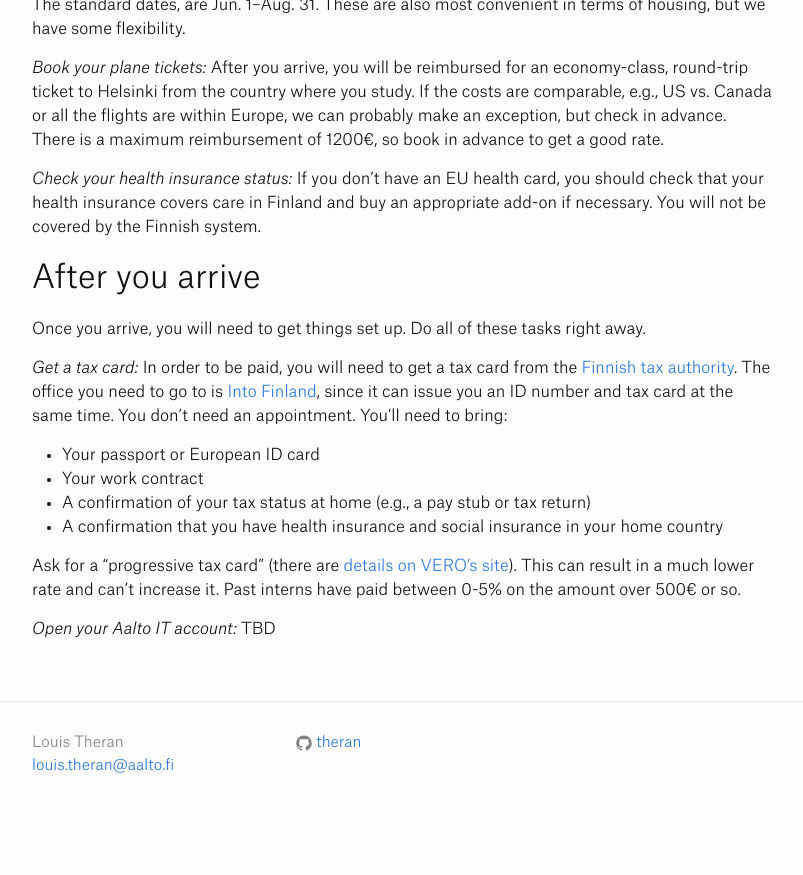
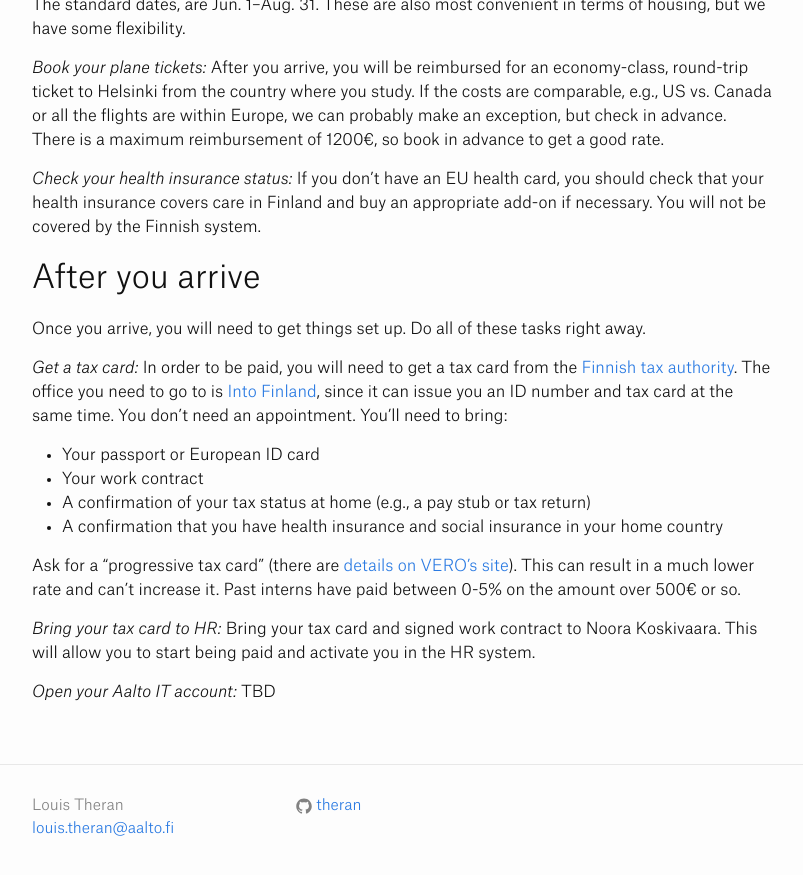
Before and after one commit to theran/theran.github.io, a Jekyll site: the page built from 2015-asci-practical.md, in a window 1280 px wide and 900 px high, scrolled down 1109 px. Shown: the top 875 px of the window, without its empty margins (238-1041 px from the left). Built offline with Jekyll 4.4.1, drawn with Linux system fonts in a browser that asks for light colours; before the commit the page ends 1946 px from its top, so only the background shows below that.

Commit message:
Added returning the tax card.

```diff
--- a/2015-asci-practical.md
+++ b/2015-asci-practical.md
@@ -101,4 +101,8 @@ can't increase it. Past interns have paid between 0-5% on the amount over
 [into]: http://intofinland.fi/
 [prog]: http://vero.fi/en-US/Precise_information/International_tax_situations/Taxation_of_the_earned_income_of_nonresi(30756)
 
+_Bring your tax card to HR:_ Bring your tax card and signed work contract to
+Noora Koskivaara. This will allow you to start being paid and activate you
+in the HR system.
+
 _Open your Aalto IT account:_ TBD
```
